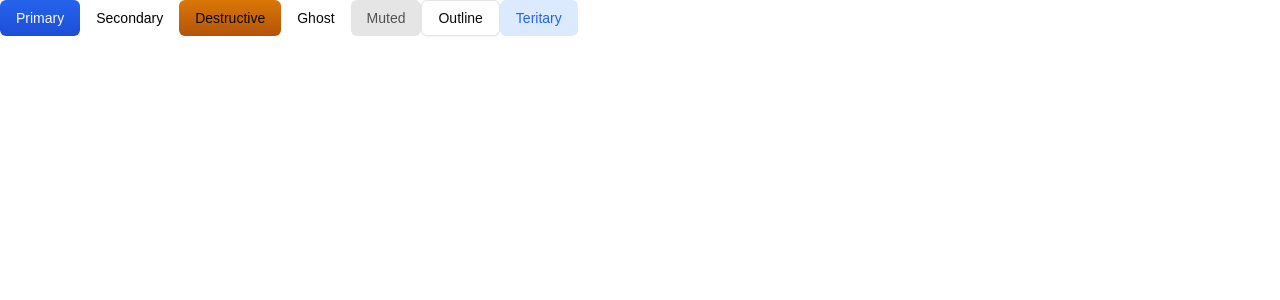
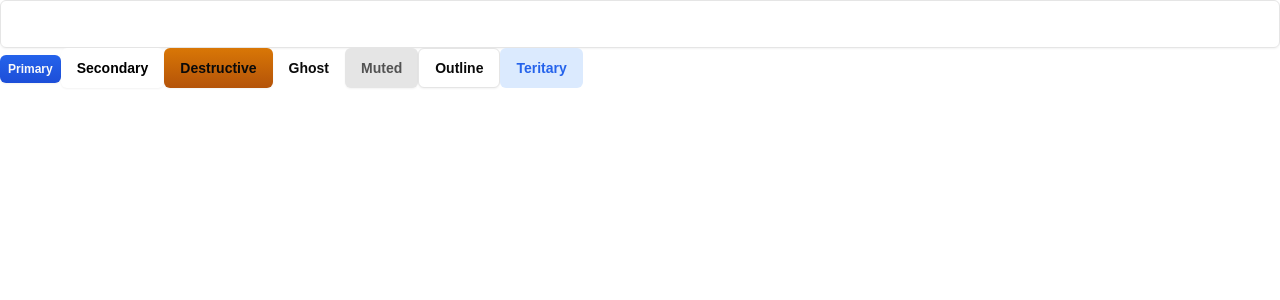
Before and after one commit to jperram92/jamespm, a Next.js app: page / in a window 1280 px wide. Shown: the top 300 px of the page. Built offline with nearby package versions, Linux system fonts and the light colour scheme.

Commit message:
Updated button, input and select functions

```diff
--- a/src/app/page.tsx
+++ b/src/app/page.tsx
@@ -1,9 +1,12 @@
 import{ Button } from "@/components/ui/button";
+import{ Input } from "@/components/ui/input";
+import{ Select } from "@/components/ui/select";
 
 export default function Home() {
   return (
     <div className="">
-      <Button variant='primary'>
+      <Input></Input>
+      <Button size ="xs">
         Primary
       </Button>
       <Button variant='secondary'>
--- a/src/components/ui/button.tsx
+++ b/src/components/ui/button.tsx
@@ -5,7 +5,7 @@ import { cva, type VariantProps } from "class-variance-authority"
 import { cn } from "@/lib/utils"
 
 const buttonVariants = cva(
-  "inline-flex items-center justify-center gap-2 whitespace-nowrap rounded-md text-sm font-medium transition-colors focus-visible:outline-none focus-visible:ring-1 focus-visible:ring-ring disabled:pointer-events-none disabled:opacity-50 [&_svg]:pointer-events-none [&_svg]:size-4 [&_svg]:shrink-0",
+  "inline-flex items-center justify-center gap-2 whitespace-nowrap rounded-md text-sm font-semibold transition-colors focus-visible:outline-none focus-visible:ring-1 focus-visible:ring-ring disabled:pointer-events-none disabled:bg-neutral-100 disabled:from-neutral-100 disabled:to-neutral-100 disabled:text-neutral-300 border-neutral-200 shadow-sm [&_svg]:pointer-events-none [&_svg]:size-4 [&_svg]:shrink-0",
   {
     variants: {
       variant: {
@@ -22,10 +22,11 @@ const buttonVariants = cva(
         teritary: "bg-blue-100 text-blue-600 border-transparent hover:bg-blue-200 shadow-none",
       },
       size: {
-        default: "h-9 px-4 py-2",
-        sm: "h-8 rounded-md px-3 text-xs",
-        lg: "h-10 rounded-md px-8",
-        icon: "h-9 w-9",
+        default: "h-10 px-4 py-2",
+        sm: "h-8 rounded-md px-3",
+        xs: "h-7 rounded-md px-2 text-xs",
+        lg: "h-12 rounded-md px-8",
+        icon: "h-8 w-8",
       },
     },
     defaultVariants: {
--- a/src/components/ui/input.tsx
+++ b/src/components/ui/input.tsx
@@ -8,7 +8,7 @@ const Input = React.forwardRef<HTMLInputElement, React.ComponentProps<"input">>(
       <input
         type={type}
         className={cn(
-          "flex h-9 w-full rounded-md border border-input bg-transparent px-3 py-1 text-base shadow-sm transition-colors file:border-0 file:bg-transparent file:text-sm file:font-medium file:text-foreground placeholder:text-muted-foreground focus-visible:outline-none focus-visible:ring-1 focus-visible:ring-ring disabled:cursor-not-allowed disabled:opacity-50 md:text-sm",
+          "flex h-12 w-full rounded-md border border-input bg-transparent px-3 py-1 text-base shadow-sm transition-colors file:border-0 file:bg-transparent file:text-sm file:font-medium file:text-foreground placeholder:text-muted-foreground focus-visible:outline-none focus-visible:ring-1 focus-visible:ring-ring disabled:cursor-not-allowed disabled:opacity-50 md:text-sm",
           className
         )}
         ref={ref}
--- a/src/components/ui/select.tsx
+++ b/src/components/ui/select.tsx
@@ -19,7 +19,7 @@ const SelectTrigger = React.forwardRef<
   <SelectPrimitive.Trigger
     ref={ref}
     className={cn(
-      "flex h-9 w-full items-center justify-between whitespace-nowrap rounded-md border border-input bg-transparent px-3 py-2 text-sm shadow-sm ring-offset-background placeholder:text-muted-foreground focus:outline-none focus:ring-1 focus:ring-ring disabled:cursor-not-allowed disabled:opacity-50 [&>span]:line-clamp-1",
+      "flex h-12 w-full items-center justify-between whitespace-nowrap rounded-md border border-input bg-transparent px-3 py-2 text-sm shadow-sm ring-offset-background placeholder:text-muted-foreground focus:outline-none focus:ring-1 focus:ring-ring disabled:cursor-not-allowed disabled:opacity-50 [&>span]:line-clamp-1",
       className
     )}
     {...props}
```
